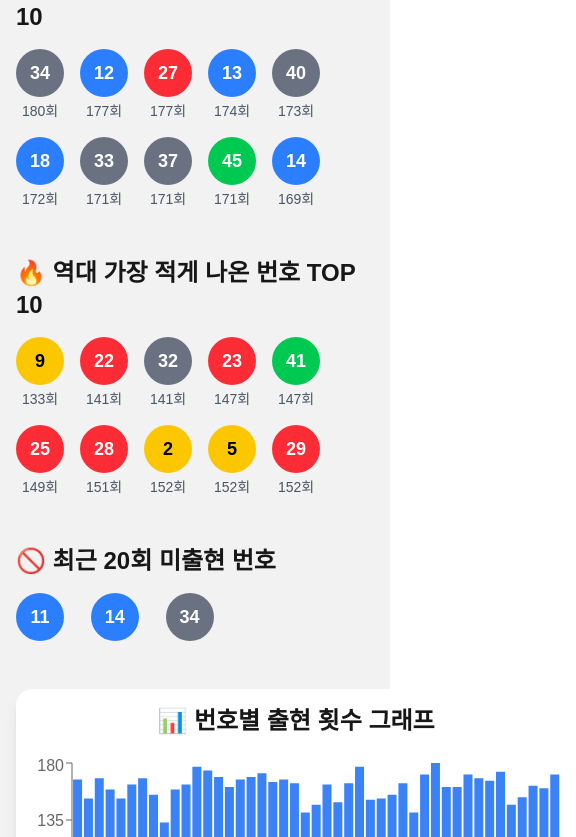
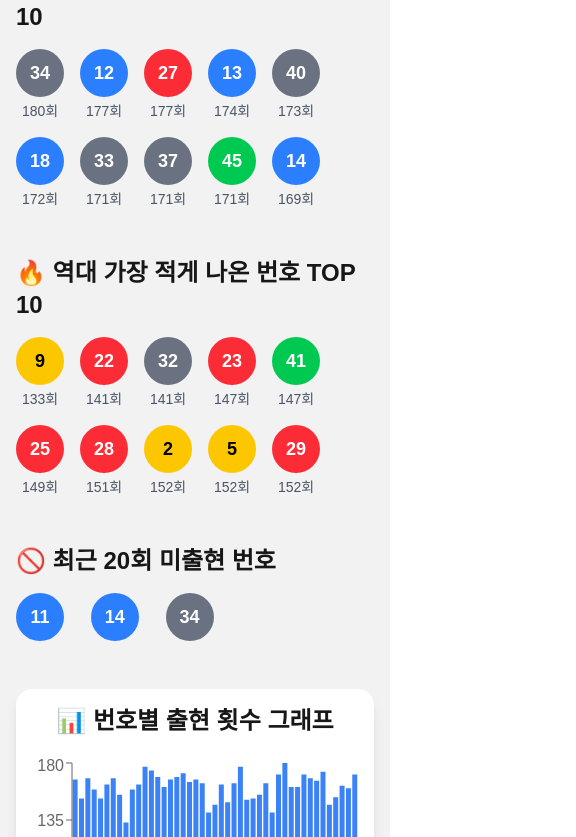
Before and after one commit to kzerowo/mylottorank, a Next.js app: page / in a window 390 px wide. Shown: the part 633-1470 px from the top of the page, 576 px wide, since content can reach past the window. Built offline with nearby package versions, Linux system fonts and the light colour scheme.

Commit message:
fix mobile width overflow

```diff
--- a/src/app/globals.css
+++ b/src/app/globals.css
@@ -144,3 +144,6 @@ body {
   font-weight:700;
   cursor:pointer;
 }
+html, body {
+  overflow-x: hidden;
+}
--- a/src/app/page.js
+++ b/src/app/page.js
@@ -417,7 +417,7 @@ export default function Home() {
                   </button>
 
                   {/* 🔵 PC: hover */}
-                  <div className="hidden md:group-hover:block absolute left-0 mt-2 bg-white shadow-xl border rounded-xl p-4 text-sm z-50 max-h-64 overflow-y-auto w-[400px]">
+                  <div className="hidden md:group-hover:block absolute left-0 mt-2 bg-white shadow-xl border rounded-xl p-4 text-sm z-50 max-h-64 overflow-y-auto md:w-[400px] w-[90vw]">
                     {r.extraRounds.map((item, idx) => (
                       <div key={idx} className="mb-3">
                         <div className="flex items-center gap-2 mb-2">
@@ -611,7 +611,7 @@ export default function Home() {
         </div>
       </div>
 
-      <div className="mt-12 bg-white rounded-2xl shadow-lg w-140">
+      <div className="mt-12 bg-white rounded-2xl shadow-lg w-full">
         <div className="p-4 md:p-20 flex justify-center">
           <h2 className="text-2xl font-bold">📊 번호별 출현 횟수 그래프</h2>
         </div>
```
